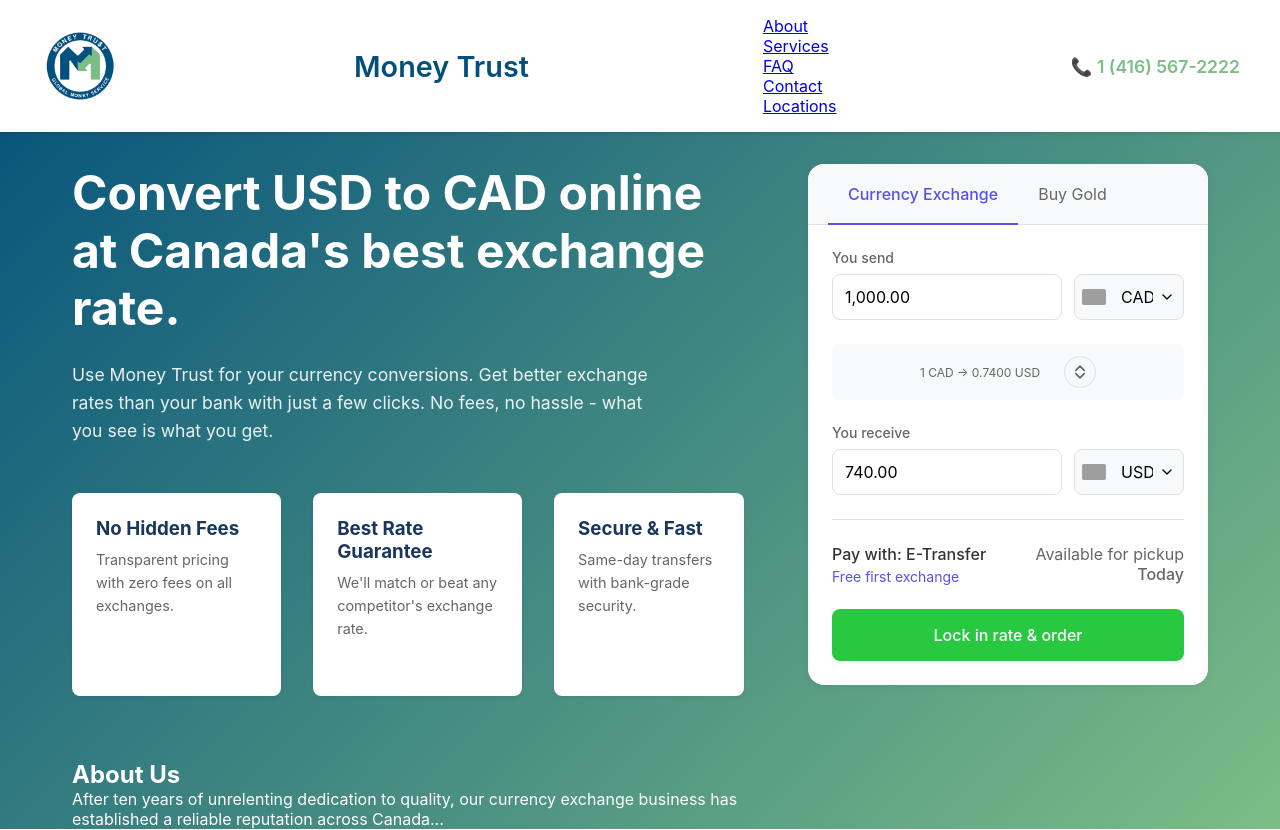
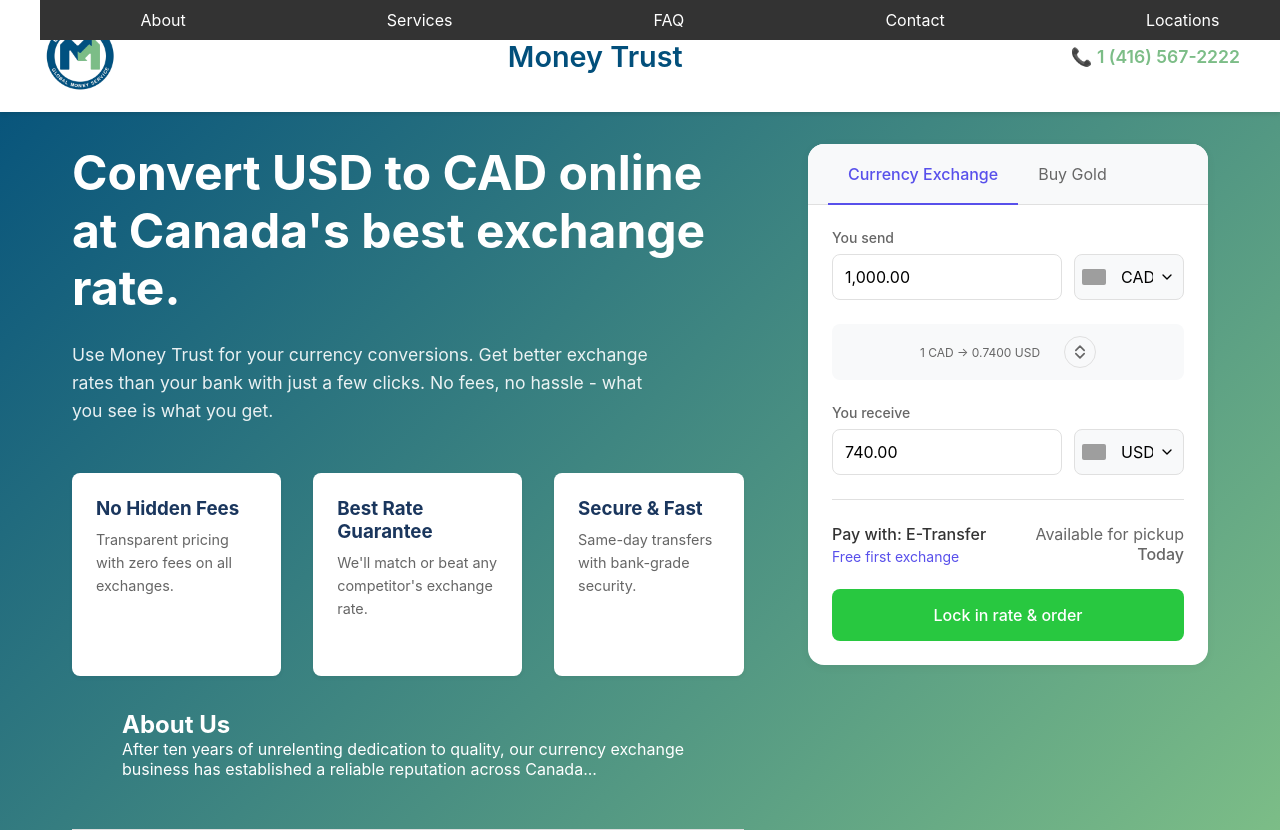
Before and after one commit to finashconsulting/money-trust, a website: page index.html in a window 1280 px wide. Drawn offline with nearby package versions, Linux system fonts and the light colour scheme; no server answers; grey boxes are pictures that could not be loaded.

Commit message:
Update main.css

```diff
--- a/css/main.css
+++ b/css/main.css
@@ -4,6 +4,54 @@
     padding: 0;
     box-sizing: border-box;
     font-family: -apple-system, BlinkMacSystemFont, 'Segoe UI', Roboto, Oxygen, Ubuntu, Cantarell, sans-serif;
+}
+
+/* Make navbar fixed */
+.navbar {
+  position: fixed;
+  top: 0;
+  width: 100%;
+  background-color: #333;
+  z-index: 1000;
+}
+
+.navbar ul {
+  list-style: none;
+  padding: 0;
+  margin: 0;
+  display: flex;
+  justify-content: space-around;
+}
+
+.navbar li {
+  display: inline;
+}
+
+.navbar a {
+  color: white;
+  text-decoration: none;
+  padding: 10px 20px;
+  display: block;
+}
+
+.navbar a:hover {
+  background-color: #555;
+}
+
+/* Add padding to the top of sections to avoid overlap with fixed navbar */
+section {
+  padding-top: 80px;
+  margin-top: -80px;
+}
+
+/* Basic styling for each section */
+section {
+  padding: 50px;
+  border-bottom: 1px solid #ddd;
+}
+
+html {
+  scroll-behavior: smooth;
 }
 
 
```
